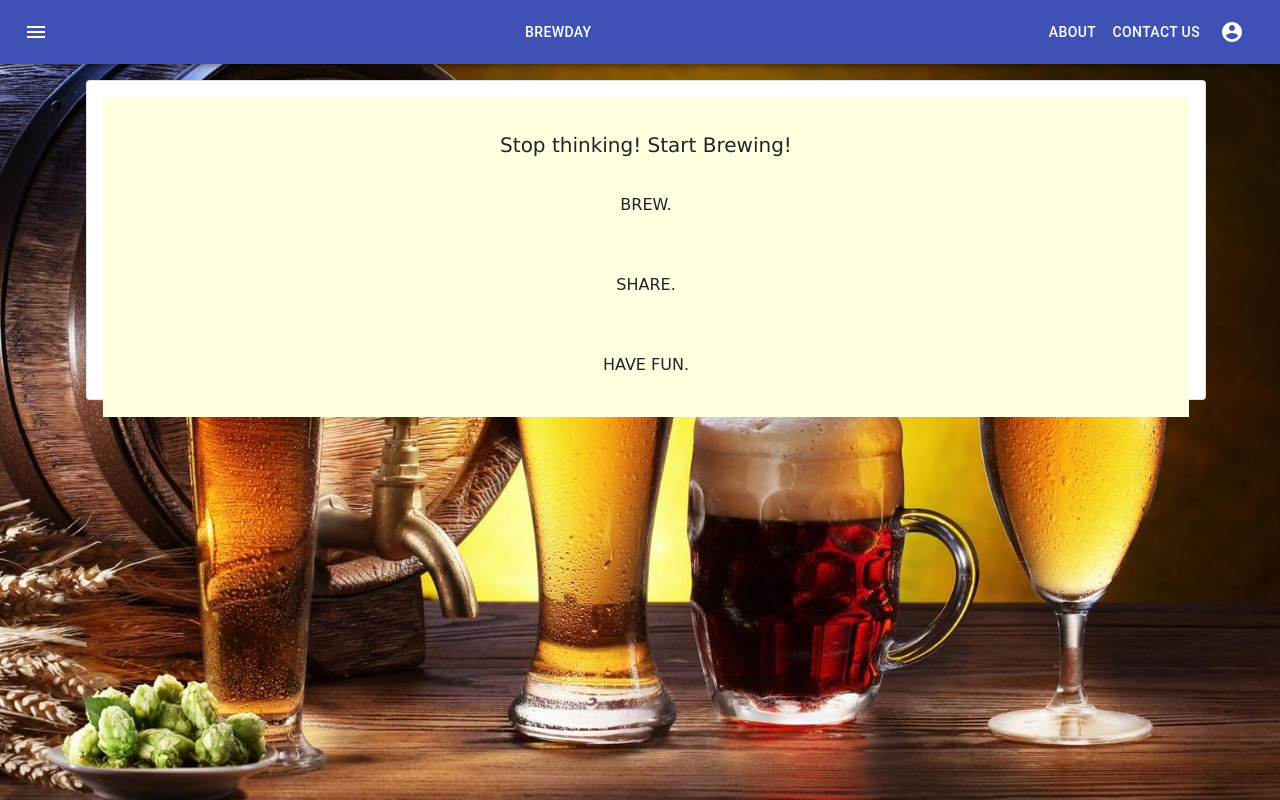
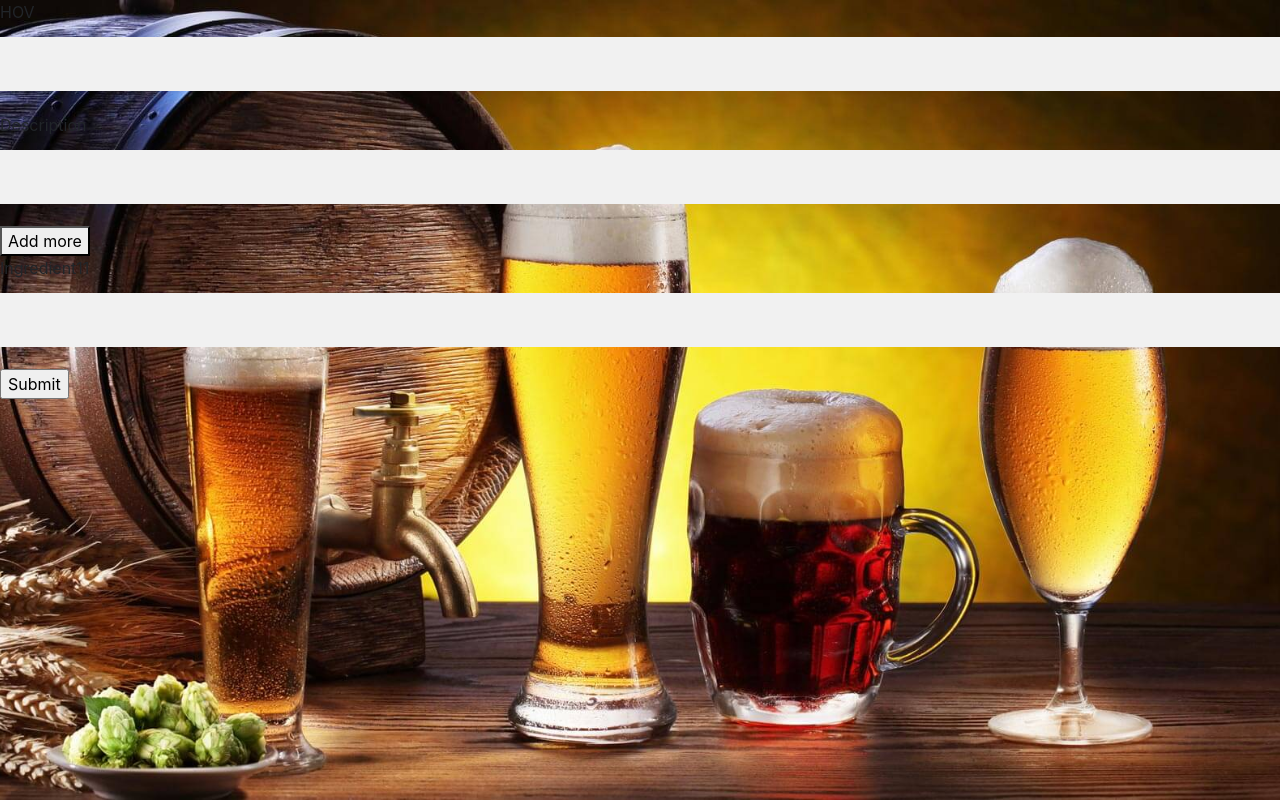
Before and after one commit to CS-27/SER517Fall2019_Group3, a React (Create React App) app in the folder my-app/: page / in a window 1280 px wide. Built offline with nearby package versions, Linux system fonts and the light colour scheme; what google-maps-react would draw is missing.

Commit message:
US:40 Task:76 Adding form for dynamic recipes

```diff
--- a/my-app/src/components/AddRecipe.js
+++ b/my-app/src/components/AddRecipe.js
@@ -3,27 +3,43 @@ Date added: Sep 29, 2019
 Date modified : Sept 30, 2019
 */
 
-import React, { Component } from "react";
-import {
-    FormGroup,
-    FormControl,
-    FormLabel
-} from "react-bootstrap";
-import LoaderButton from "../components/LoaderButton";
-import Card from 'react-bootstrap/Card';
-import Image from 'react-bootstrap/Image'
-import { Container, Row, Col } from 'react-bootstrap';
-export default class AddRecipe extends Component {
-    constructor(props) {
-        super(props);
-
-        this.state = {
-            isLoading: false,
-            Hops: "",
-            Malt: "",
-            Yeast: "",
-            IBU: ""
-        };
-    }
+import React from "react"
+import RecipeDetails from "./RecipeDetails"
+import { FormLabel } from "react-bootstrap"
+class Form extends React.Component {
+  state = {
+    object1: [{name:""}],
+    HOV: "",
+    description: ""
+  }
+handleChange = (e) => {
+    if (["name"].includes(e.target.className) ) {
+      let object1 = [...this.state.object1]
+      object1[e.target.dataset.id][e.target.className] = e.target.value()
+      this.setState({ object1 }, () => console.log(this.state.object1))
+    } else {
+      this.setState({ [e.target.name]: e.target.value() })
     }
   }
+addValues = (e) => {
+    this.setState((prevState) => ({
+      object1: [...prevState.object1, {name:""}],
+    }));
+  }
+handleSubmit = (e) => { e.preventDefault() }
+render() {
+    let {HOV, description, object1} = this.state
+    return (
+      <form onSubmit={this.handleSubmit} onChange={this.handleChange} >
+        <FormLabel htmlFor="name">HOV</FormLabel>
+        <input type="text" name="HOV" id="HOV" value={HOV} />
+        <FormLabel htmlFor="description">Description</FormLabel>
+        <input type="text" name="description" id="description" value={description} />
+        <button onClick={this.addValues}>Add more</button>
+        <RecipeDetails object1={object1} />
+        <input type="submit" value="Submit" />
+      </form>
+    )
+  }
+}
+export default Form
--- /dev/null
+++ b/my-app/src/components/RecipeDetails.js
@@ -0,0 +1,27 @@
+/*Author: Harshita Kajal
+Date added: Sep 29, 2019
+Date modified : Sept 30, 2019
+*/
+
+import React from "react"
+const RecipeDetails = (props) => {
+  return (
+    props.object1.map((key, idx)=> {
+      let id1 = `cat-${idx}`
+      return (
+        <div key={idx}>
+          <label htmlFor={id1}>{`Ingredient1${idx + 1}`}</label>
+          <input
+            type="text"
+            name={id1}
+            value-id={idx}
+            id={id1}
+            value={props.object1[idx].name}
+            className="name"
+          />
+        </div>
+      )
+    })
+  )
+}
+export default RecipeDetails
--- a/my-app/src/index.js
+++ b/my-app/src/index.js
@@ -8,8 +8,9 @@ import * as serviceWorker from './serviceWorker';
 import About from './components/About/About';
 import 'bootstrap/dist/css/bootstrap.min.css';
 import "../node_modules/bootstrap/dist/css/bootstrap.min.css";
+import Form from './components/AddRecipe';
 
-ReactDOM.render(<App />, document.getElementById('root'));
+ReactDOM.render(<Form />, document.getElementById('root'));
 
 // If you want your app to work offline and load faster, you can change
 // unregister() to register() below. Note this comes with some pitfalls.
```
